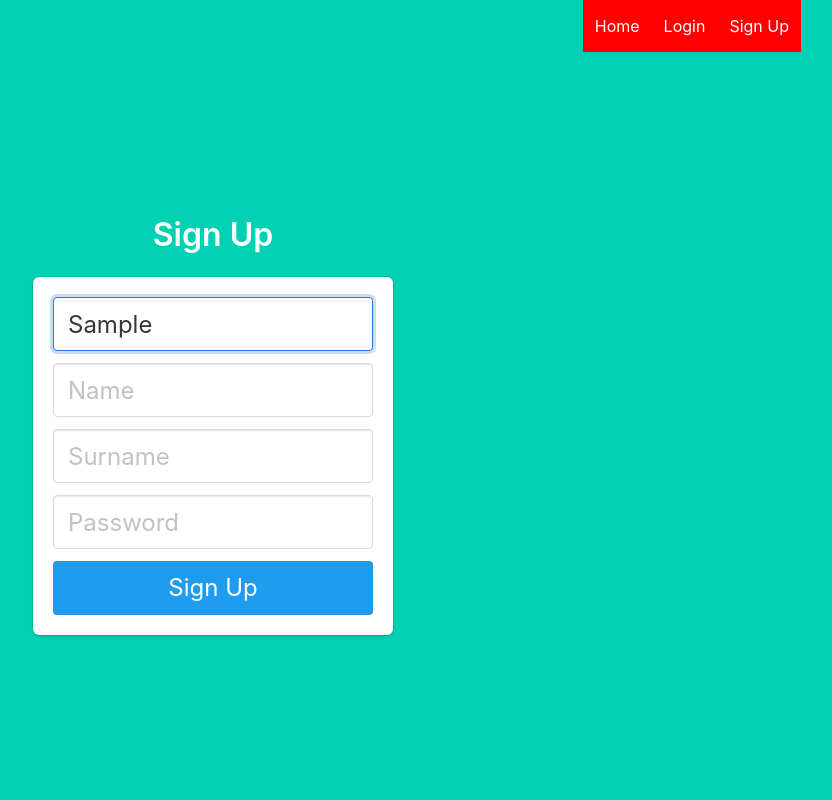
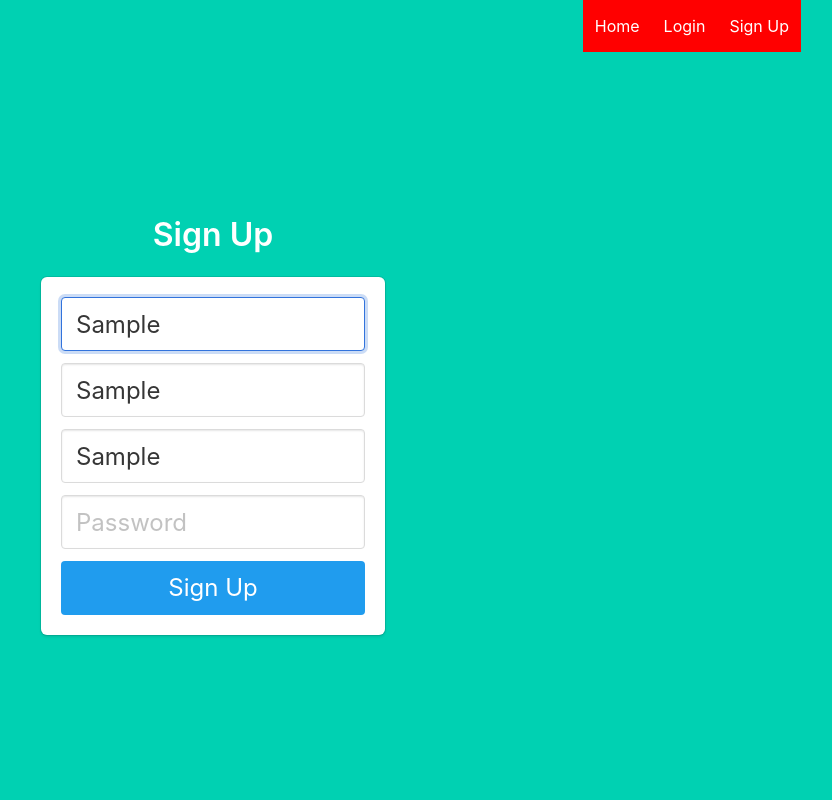
Before and after one commit to BKopysc/flask_secure_app, a Flask app: template project/templates/signup.html in a window 1280 px wide. Shown: the whole page, without its empty margins (427-1259 px from the left). Run offline with Flask 2, Linux system fonts and the light colour scheme; the template is opened without the code that fills it: most values are stand-ins (such as "Sample title", 1, 10 or a date in 2020).

```diff
--- a/project/templates/signup.html
+++ b/project/templates/signup.html
@@ -1,6 +1,9 @@
 {% extends "base.html" %}
 
 {% block content %}
+<div class="hero-body">
+    <div class="container has-text-centered ">
+
         <div class="column is-4 is-offset-4">
             <h3 class="title">Sign Up</h3>
             <div class="box">
@@ -24,19 +27,22 @@
                 <form method="POST" action="/signup">
                     <div class="field">
                         <div class="control">
-                    <input class="input is-large" type="email" name="email" placeholder="Email" autofocus="" value={{ user_data }}>
+                            <input class="input is-large" type="email" name="email" placeholder="Email" autofocus=""
+                                value={{ user_data[0] if user_data}}>
                         </div>
                     </div>
 
                     <div class="field">
                         <div class="control">
-                    <input class="input is-large" type="text" name="name" placeholder="Name" autofocus="">
+                            <input class="input is-large" type="text" name="name" placeholder="Name" autofocus=""
+                                value={{ user_data[1] if user_data}}>
                         </div>
                     </div>
 
                     <div class="field">
                         <div class="control">
-                    <input class="input is-large" type="text" name="surname" placeholder="Surname" autofocus="">
+                            <input class="input is-large" type="text" name="surname" placeholder="Surname" autofocus=""
+                                value={{ user_data[2] if user_data}}>
                         </div>
                     </div>
 
@@ -50,4 +56,6 @@
                 </form>
             </div>
         </div>
+    </div>
+</div>
 {% endblock %}
```
Also changed, not shown: project/templates/login.html (+7 -1 lines), project/templates/styles.css (line endings or trailing spaces). Lines whose indentation alone changed are shown as unchanged.
